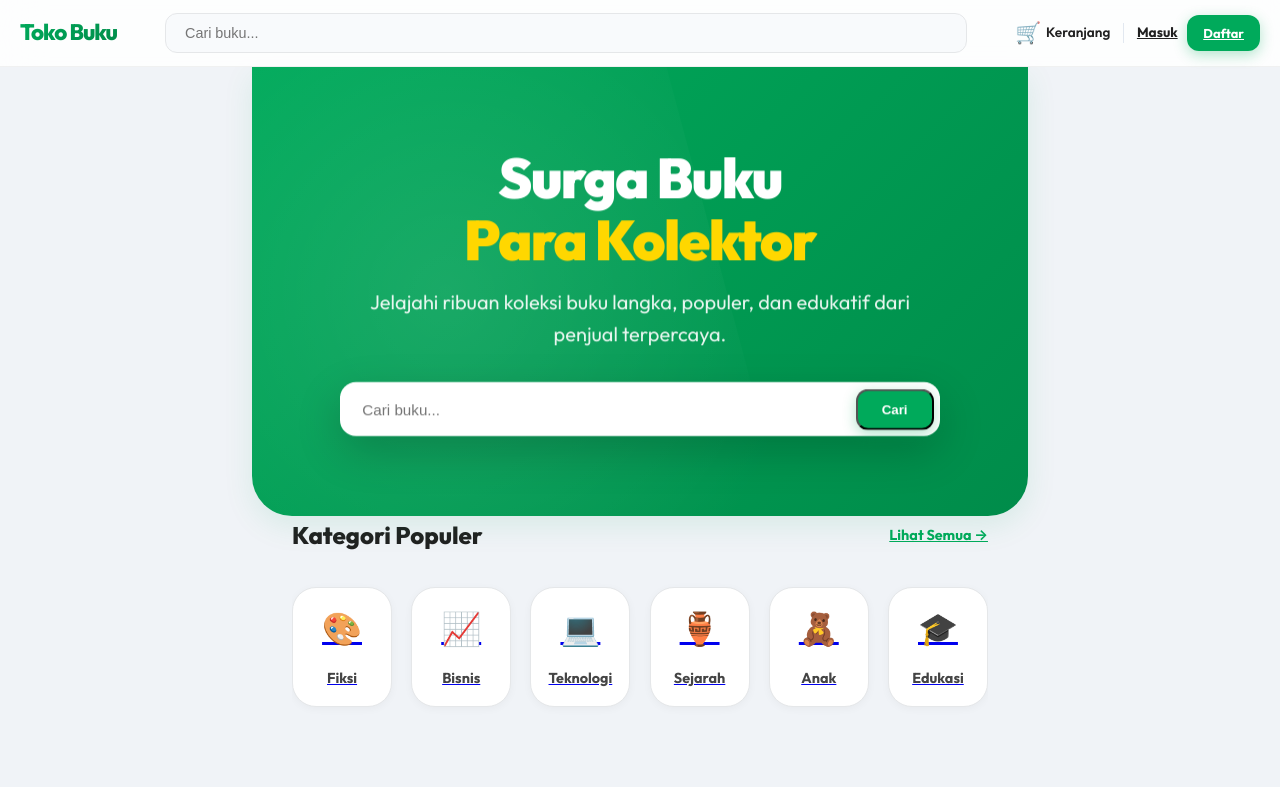
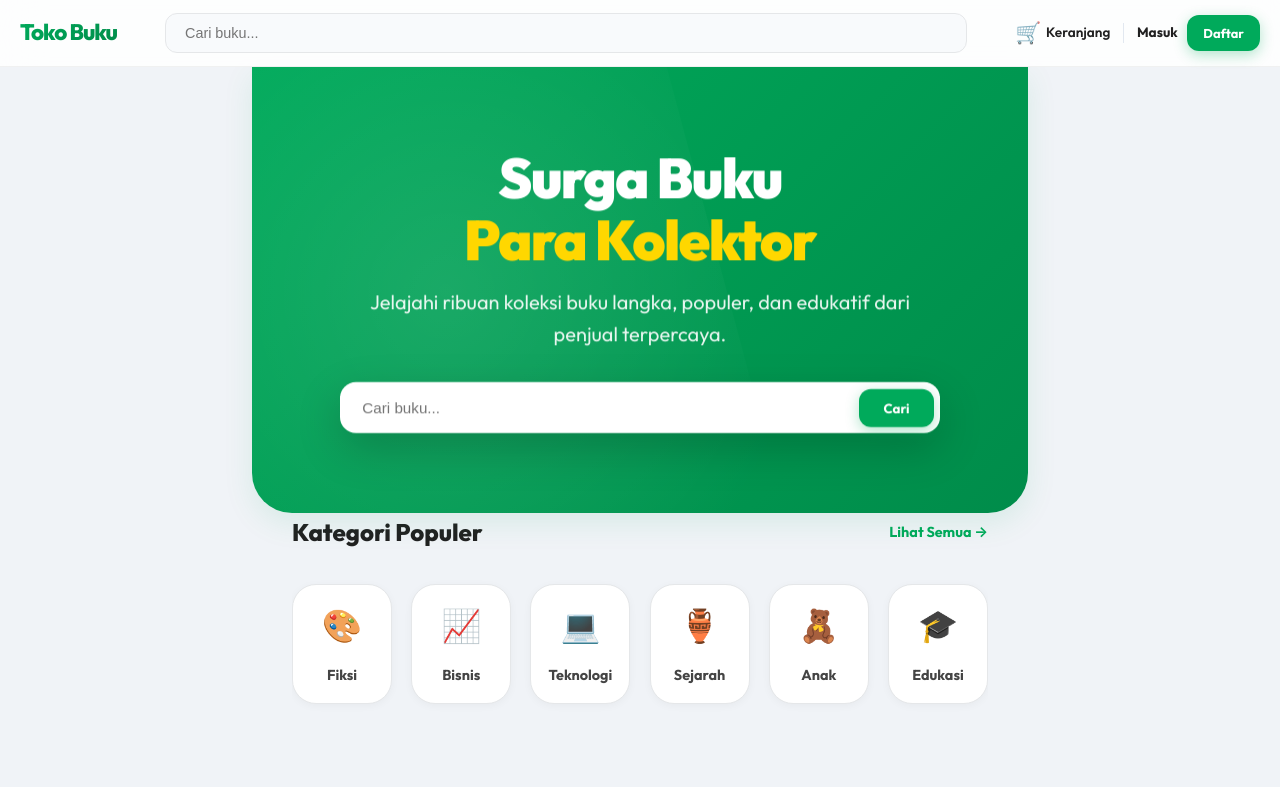
Before and after one commit to Arethusa121212/tokobuku, a Next.js app: page / in a window 1280 px wide. Shown: the top 787 px of the page. Built offline with nearby package versions, Linux system fonts and the light colour scheme; no server answers; the database is empty.

Commit message:
Fix: Remove underlines and cleanup product card layout

```diff
--- a/src/app/globals.css
+++ b/src/app/globals.css
@@ -103,10 +103,22 @@ body {
 }
 
 /* Product Cards */
+a {
+  color: inherit;
+  text-decoration: none;
+}
+
+button {
+  cursor: pointer;
+  border: none;
+  background: none;
+  font-family: inherit;
+}
+
 .product-grid {
   display: grid;
-  grid-template-columns: repeat(auto-fill, minmax(220px, 1fr));
-  gap: 1.5rem;
+  grid-template-columns: repeat(auto-fill, minmax(240px, 1fr));
+  gap: 2rem;
   padding: 1rem 0;
 }
 
@@ -117,6 +129,9 @@ body {
   border: 1px solid rgba(0,0,0,0.03);
   transition: all 0.4s cubic-bezier(0.175, 0.885, 0.32, 1.275);
   position: relative;
+  display: flex;
+  flex-direction: column;
+  height: 100%;
 }
 
 .product-card:hover {
@@ -128,14 +143,12 @@ body {
 .product-image-container {
   position: relative;
   width: 100%;
-  padding-top: 133%; /* 3:4 aspect ratio */
+  aspect-ratio: 3/4;
   overflow: hidden;
+  background: #f8fafc;
 }
 
 .product-image {
-  position: absolute;
-  top: 0;
-  left: 0;
   width: 100%;
   height: 100%;
   object-fit: cover;
@@ -147,7 +160,24 @@ body {
 }
 
 .product-info {
-  padding: 1.2rem;
+  padding: 1.5rem;
+  display: flex;
+  flex-direction: column;
+  flex: 1;
+  gap: 0.8rem;
+}
+
+.product-title {
+  font-size: 1.05rem;
+  font-weight: 700;
+  color: var(--color-text-primary);
+  line-height: 1.4;
+  margin: 0;
+  display: -webkit-box;
+  -webkit-line-clamp: 2;
+  -webkit-box-orient: vertical;
+  overflow: hidden;
+  min-height: 2.8rem;
 }
 
 /* Animations */
--- a/src/app/page.tsx
+++ b/src/app/page.tsx
@@ -159,7 +159,7 @@ export default async function Home({ searchParams }: { searchParams: any }) {
                     )}
                   </div>
                   <div className="product-info">
-                    <div style={{ display: 'flex', justifyContent: 'space-between', alignItems: 'center', marginBottom: '0.5rem' }}>
+                    <div style={{ display: 'flex', justifyContent: 'space-between', alignItems: 'center' }}>
                       <span style={{ fontSize: '0.75rem', fontWeight: 800, color: 'var(--color-primary)', background: 'var(--color-primary-light)', padding: '0.2rem 0.6rem', borderRadius: '10px' }}>
                         {book.category?.name || 'Umum'}
                       </span>
@@ -169,14 +169,16 @@ export default async function Home({ searchParams }: { searchParams: any }) {
                         </div>
                       )}
                     </div>
-                    <h3 className="product-title" style={{ fontSize: '1rem', fontWeight: 700, marginBottom: '0.8rem', height: '2.8rem' }}>{book.title}</h3>
-                    <div style={{ display: 'flex', justifyContent: 'space-between', alignItems: 'center', marginTop: 'auto' }}>
-                      <div style={{ fontSize: '1.2rem', fontWeight: 900, color: 'var(--color-text-primary)' }}>
+
+                    <h3 className="product-title">{book.title}</h3>
+
+                    <div style={{ marginTop: 'auto' }}>
+                      <div style={{ fontSize: '1.25rem', fontWeight: 900, color: 'var(--color-text-primary)', marginBottom: '0.4rem' }}>
                         Rp {book.price.toLocaleString('id-ID')}
                       </div>
-                    </div>
-                    <div style={{ marginTop: '0.8rem', display: 'flex', alignItems: 'center', gap: '0.5rem', color: 'var(--color-text-secondary)', fontSize: '0.75rem' }}>
-                      <span>👤 {book.seller?.name || 'Anonim'}</span>
+                      <div style={{ display: 'flex', alignItems: 'center', gap: '0.5rem', color: 'var(--color-text-secondary)', fontSize: '0.75rem' }}>
+                        <span>👤 {book.seller?.name || 'Anonim'}</span>
+                      </div>
                     </div>
                   </div>
                 </Link>
```
